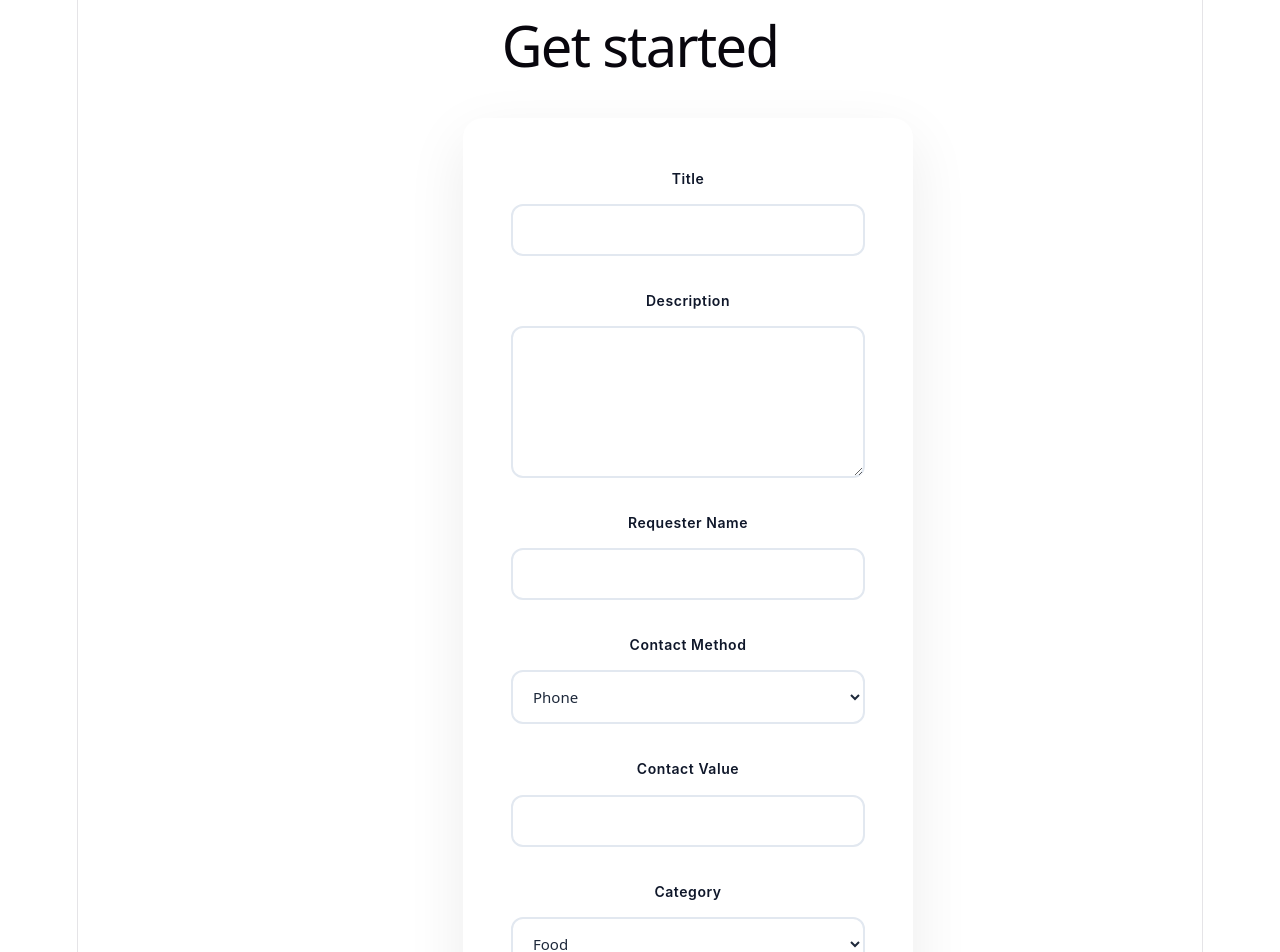
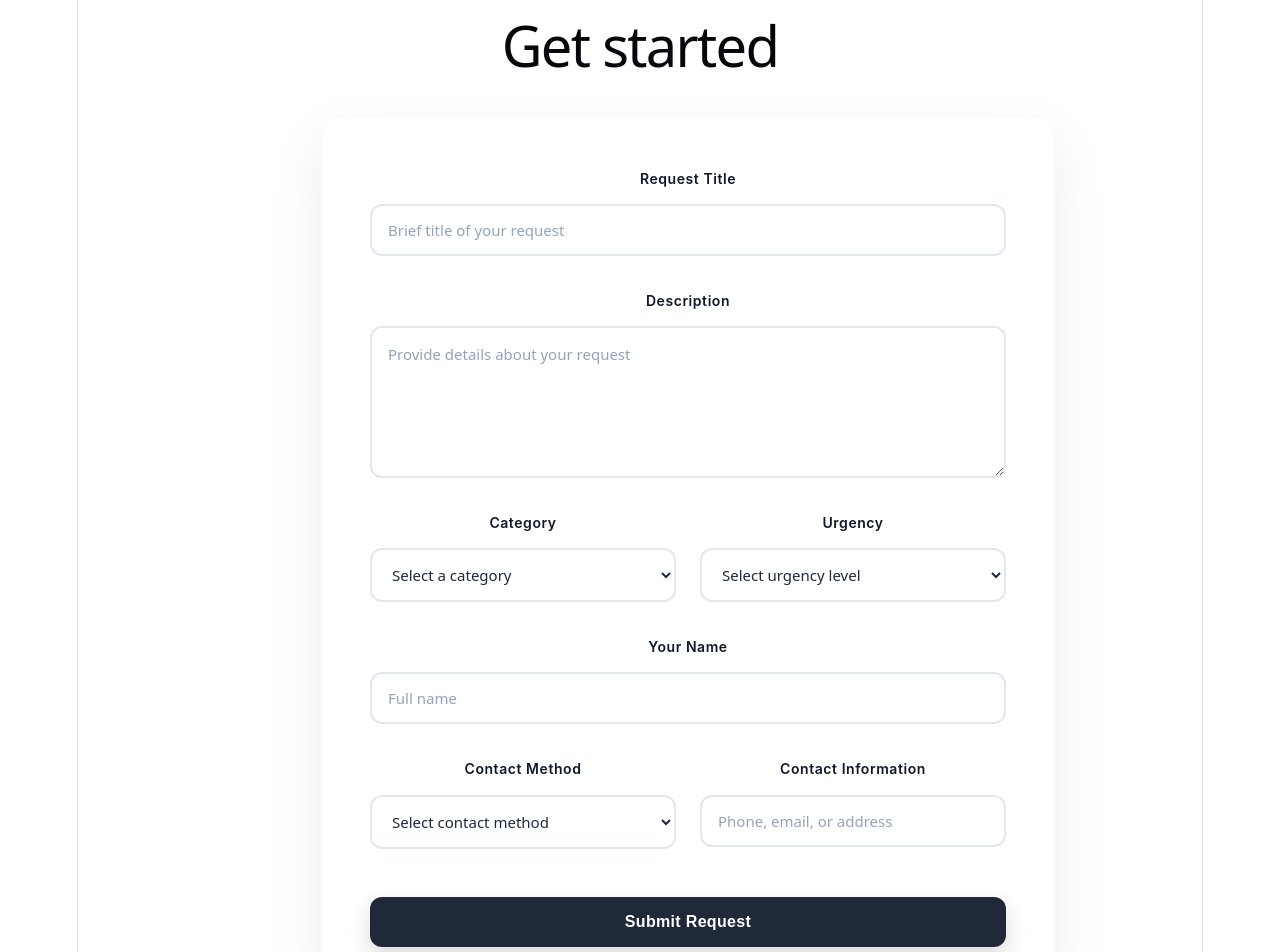
Before and after one commit to Glamnart/communityManager, a React (Vite) app: page / in a window 1280 px wide. Shown: the top 952 px of the page. Built offline with nearby package versions, Linux system fonts and the light colour scheme.

Commit message:
feat: Improve field labels for better user experience

```diff
--- a/src/RequestForm.tsx
+++ b/src/RequestForm.tsx
@@ -73,70 +73,43 @@ const initialFormState: RequestFormData = {
 
   return (
     <form onSubmit={handleSubmit} className="request-form">
-
       <div className="form-group">
-        <label>Title</label>
-        <input className="form-input"
+        <label>Request Title</label>
+        <input
+          className="form-input"
           type="text"
           name="title"
           value={formData.title}
-          onChange={handleChange} />
+          onChange={handleChange}
+          placeholder="Brief title of your request"
+        />
         {errors.title && <span className="error">{errors.title}</span>}
       </div>
 
-
       <div className="form-group">
         <label>Description</label>
-        <textarea className="form-input"
+        <textarea
+          className="form-input"
           name="description"
           value={formData.description}
-          onChange={handleChange}/>
+          onChange={handleChange}
+          placeholder="Provide details about your request"
+        />
         {errors.description && <span className="error">{errors.description}</span>}
       </div>
 
-
-      <div className="form-group">
-        <label>Requester Name</label>
-        <input className="form-input"
-          type="text"
-          name="requesterName"
-          value={formData.requesterName}
-          onChange={handleChange}/>
-        {errors.requesterName && <span className="error">{errors.requesterName}</span>}
-      </div>
-
-
-      <div className="form-group">
-        <label>Contact Method</label>
-        <select className="form-input"
-          name="contactMethod"
-          value={formData.contactMethod}
-          onChange={handleChange}>
-          <option value="phone">Phone</option>
-          <option value="whatsapp">WhatsApp</option>
-          <option value="email">Email</option>
-          <option value="in-person">In-person</option>
-        </select>
-        {errors.contactMethod && <span className="error">{errors.contactMethod}</span>}
-      </div>
-
-
-      <div className="form-group">
-        <label>Contact Value</label>
-        <input className="form-input"
-        type="text"
-          name="contactValue"
-          value={formData.contactValue}
-          onChange={handleChange} />
-        {errors.contactValue && <span className="error">{errors.contactValue}</span>}
-      </div>
-
+      <div className="form-row">
         <div className="form-group">
           <label>Category</label>
-        <select className="form-input"
+          <select
+            className="form-input"
             name="category"
             value={formData.category}
-          onChange={handleChange}>
+            onChange={handleChange}
+          >
+            <option value="" disabled hidden>
+              Select a category
+            </option>
             <option value="food">Food</option>
             <option value="health">Health</option>
             <option value="education">Education</option>
@@ -150,16 +123,69 @@ const initialFormState: RequestFormData = {
 
         <div className="form-group">
           <label>Urgency</label>
-        <select className="form-input"
+          <select
+            className="form-input"
             name="urgency"
             value={formData.urgency}
-          onChange={handleChange}>
+            onChange={handleChange}
+          >
+            <option value="" disabled hidden>
+              Select urgency level
+            </option>
             <option value="low">Low</option>
             <option value="medium">Medium</option>
             <option value="high">High</option>
             <option value="critical">Critical</option>
           </select>
           {errors.urgency && <span className="error">{errors.urgency}</span>}
+        </div>
+      </div>
+
+      <div className="form-group">
+        <label>Your Name</label>
+        <input
+          className="form-input"
+          type="text"
+          name="requesterName"
+          value={formData.requesterName}
+          onChange={handleChange}
+          placeholder="Full name"
+        />
+        {errors.requesterName && <span className="error">{errors.requesterName}</span>}
+      </div>
+
+      <div className="form-row">
+        <div className="form-group">
+          <label>Contact Method</label>
+          <select
+            className="form-input"
+            name="contactMethod"
+            value={formData.contactMethod}
+            onChange={handleChange}
+          >
+            <option value="" disabled hidden>
+              Select contact method
+            </option>
+            <option value="phone">Phone</option>
+            <option value="whatsapp">WhatsApp</option>
+            <option value="email">Email</option>
+            <option value="in-person">In-person</option>
+          </select>
+          {errors.contactMethod && <span className="error">{errors.contactMethod}</span>}
+        </div>
+
+        <div className="form-group">
+          <label>Contact Information</label>
+          <input
+            className="form-input"
+            type="text"
+            name="contactValue"
+            value={formData.contactValue}
+            onChange={handleChange}
+            placeholder="Phone, email, or address"
+          />
+          {errors.contactValue && <span className="error">{errors.contactValue}</span>}
+        </div>
       </div>
 
       <button type="submit" className="submit-btn">Submit Request</button>
```
Lines whose indentation alone changed are shown as unchanged.
